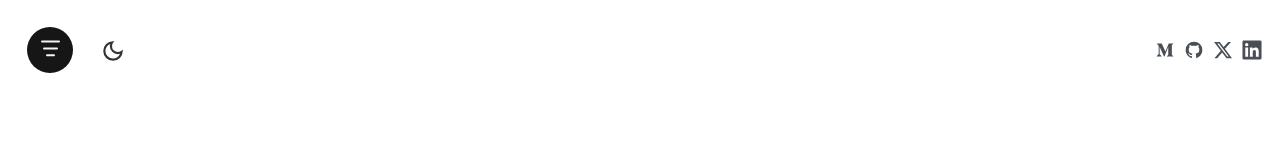
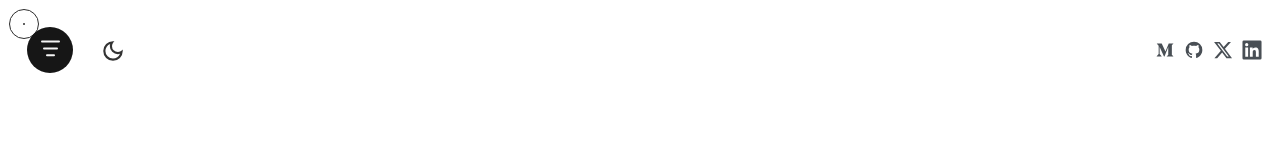
Before and after one commit to ikennarichard/v2, a React (Vite) app: page / in a window 1280 px wide. Shown: the top 160 px of the page. Built offline with nearby package versions, Linux system fonts and the light colour scheme.

Commit message:
Add cursor icon

```diff
--- a/src/App.jsx
+++ b/src/App.jsx
@@ -6,6 +6,7 @@ import NavBar from './components/navBar/NavBar';
 import Hero from './components/hero/Hero';
 import Project from './components/projects/Projects';
 import ProjectList from './components/projects/ProjectList';
+import Cursor from './components/cursor/Cursor';
 import Contact from './components/contact/Contact';
 import About from './components/about/About';
 import Footer from './components/footer/Footer';
@@ -31,6 +32,7 @@ function App() {
     <div className={`${isDarkMode ? 'dark' : null} app-wrapper`}>
       <ThemeToggle/>
       <Pulse/>
+      <Cursor/>
       <section id='home' className='background-dark text-dark'>
         <NavBar/>
         <Hero/>
```
